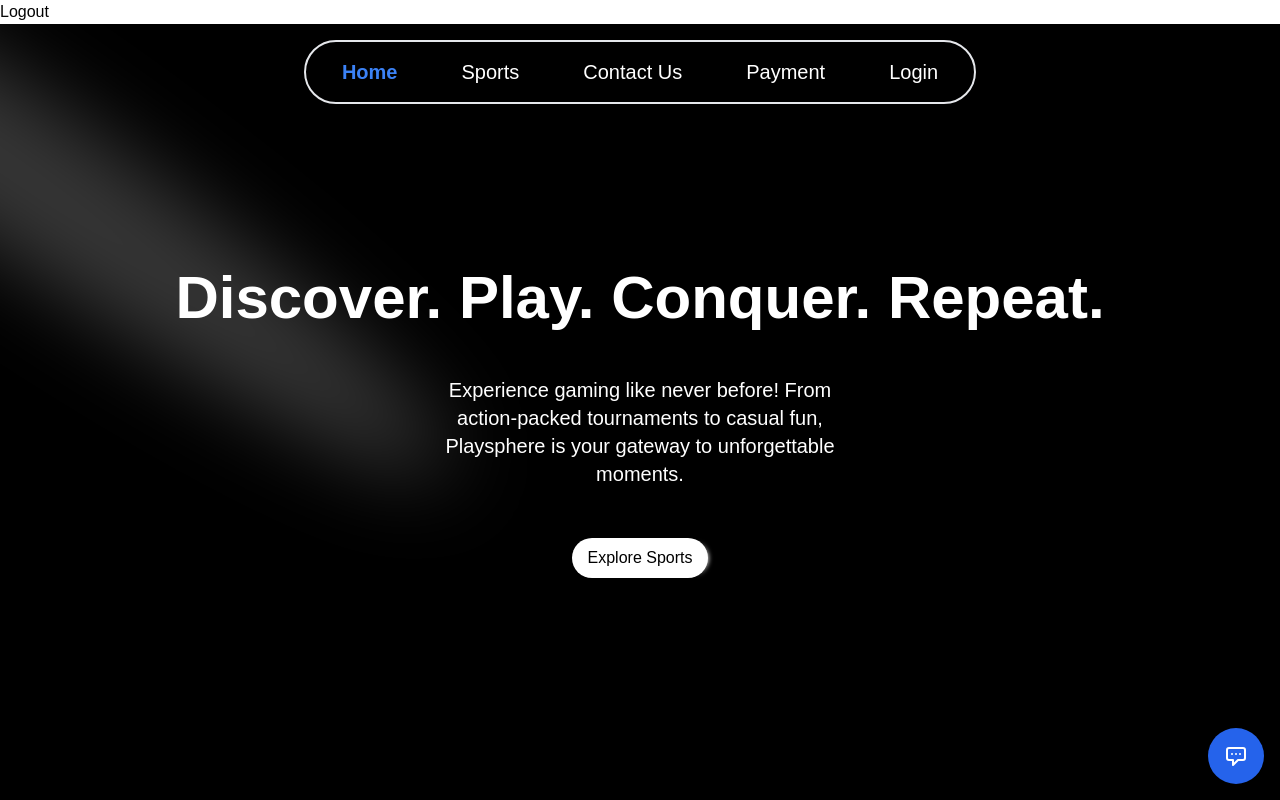
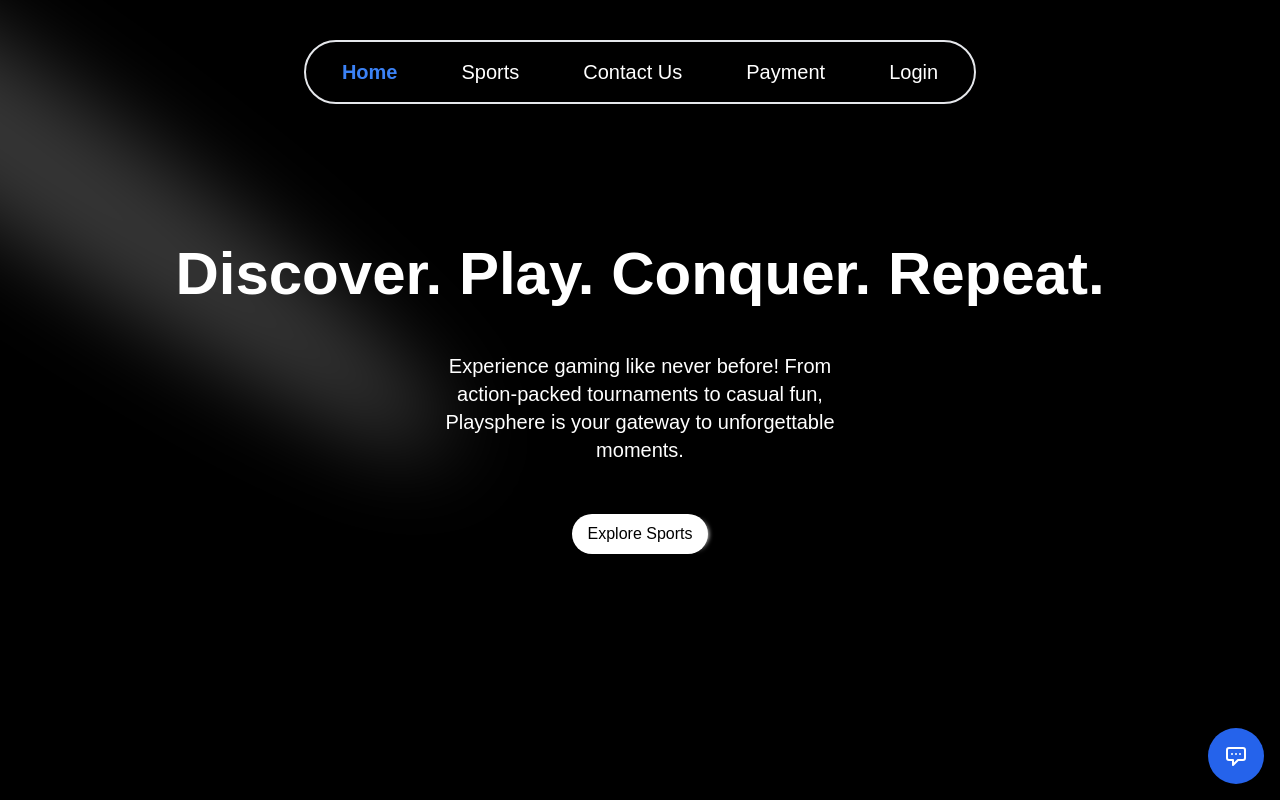
Before and after one commit to i-code-binary/PlaySphere, a Next.js app: page / in a window 1280 px wide. Shown: the top 800 px of the page. Built offline with nearby package versions, Linux system fonts and the light colour scheme; no server answers.

Commit message:
removed log out from home screen

```diff
--- a/src/app/page.tsx
+++ b/src/app/page.tsx
@@ -8,7 +8,6 @@
 import ChatBot from "@/components/Chat";
 import Head from "next/head";
 import { useEffect } from "react";
-import { signOut } from "next-auth/react";
 
 export default function Home() {
   useEffect(() => {
@@ -26,9 +25,6 @@
       document.head.appendChild(meta);
     }
   }, []);
-  const handleLogout = () => {
-    signOut({ callbackUrl: "/" }); // Redirect to homepage after logout
-  };
   return (
     // <html lang="en">
     <div className="w-screen">
@@ -36,7 +32,6 @@
         <title>PlaySphere</title>
         <meta name="description" content="Play Sphere home page" />
       </Head>
-      <button onClick={handleLogout}>Logout</button>
       <Spotlight />
       <FrontPage />
       <FeaturedSports />
```
